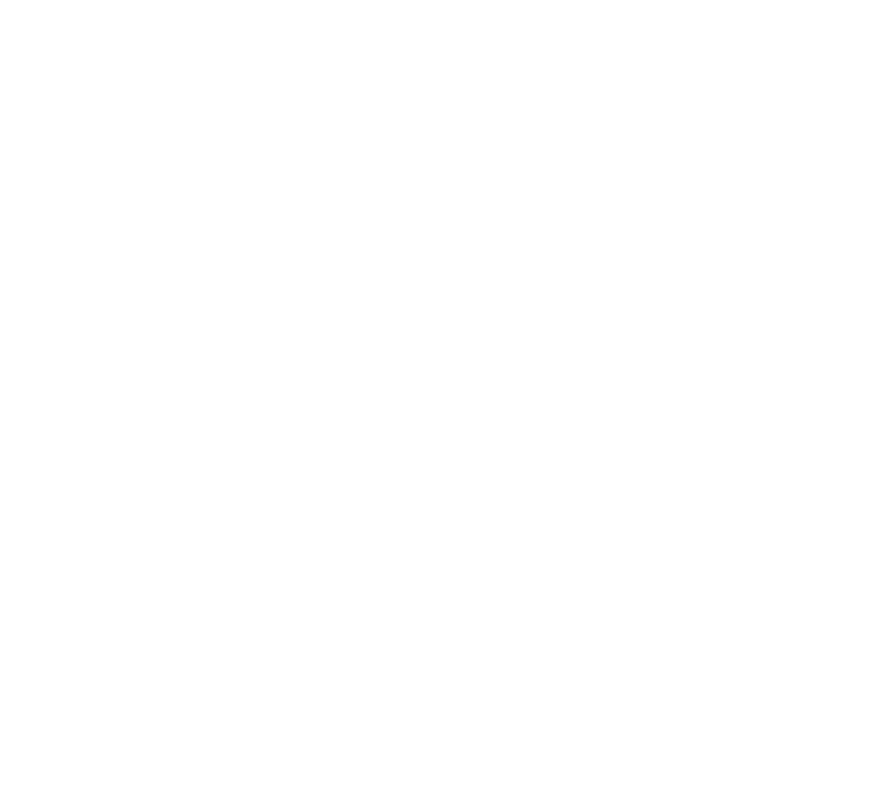
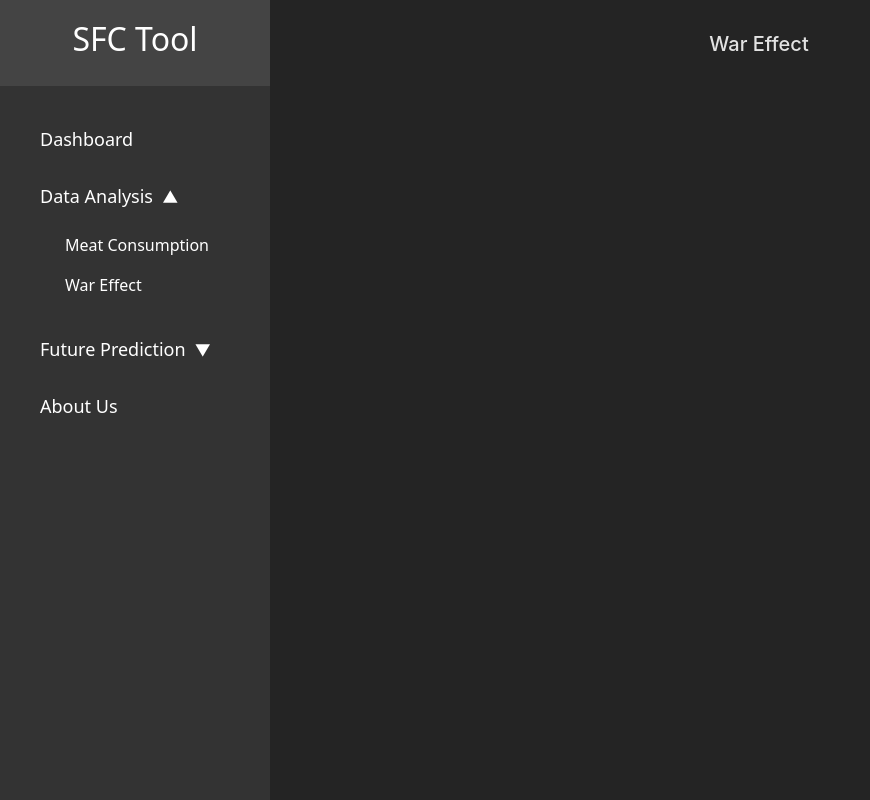
Before and after one commit to husnulAbid/SFC_Client, a React (Vite) app in the folder sfc_client/: page /data_analysis/war_effect in a window 1280 px wide. Before the commit this address had no page. Shown: the whole page, without its empty margins (0-870 px from the left). Built offline with nearby package versions, Linux system fonts and the light colour scheme.

Commit message:
war effect page created

```diff
--- a/sfc_client/src/App.tsx
+++ b/sfc_client/src/App.tsx
@@ -5,6 +5,7 @@
 import Dashboard from "./components/Dashboard";
 import MeatConsumptionCountry from "./components/DataAnalysis/MeatConsumptionCountry";
 import TweetTrend from "./components/DataAnalysis/TweetTrend";
+import WarEffect from "./components/DataAnalysis/WarEffect";
 
 
 function App() {
@@ -16,6 +17,7 @@
           <Route path="/dashboard" element={<Dashboard />} />
           <Route path="/data_analysis/meat_consumption" element={<MeatConsumptionCountry />} />
           <Route path="/data_analysis/tweet_trend" element={<TweetTrend />} />
+          <Route path="/data_analysis/war_effect" element={<WarEffect />} />
         </Routes>
       </BrowserRouter>
     </div>
--- /dev/null
+++ b/sfc_client/src/components/DataAnalysis/WarEffect.tsx
@@ -0,0 +1,17 @@
+import React from "react";
+import Sidebar from "../SideBar";
+
+
+function WarEffect() {
+  return (
+    <div>
+      <Sidebar />
+
+      <div className="mainBody">
+        <h5>War Effect</h5>
+      </div>
+    </div>
+  );
+}
+
+export default WarEffect;
--- a/sfc_client/src/components/SideBar.tsx
+++ b/sfc_client/src/components/SideBar.tsx
@@ -43,11 +43,14 @@
               <li>Meat Consumption</li>
             </Link>
 
-            <Link to="/data_analysis/tweet_trend" style={{ textDecoration: "none" }}>
+            {/* <Link to="/data_analysis/tweet_trend" style={{ textDecoration: "none" }}>
               <li>Tweet Trend</li>
+            </Link> */}
+
+            <Link to="/data_analysis/war_effect" style={{ textDecoration: "none" }}>
+              <li>War Effect</li>
             </Link>
-
-            <li>War Effect</li>
+            <li></li>
           </ul>
         )}
 
```
